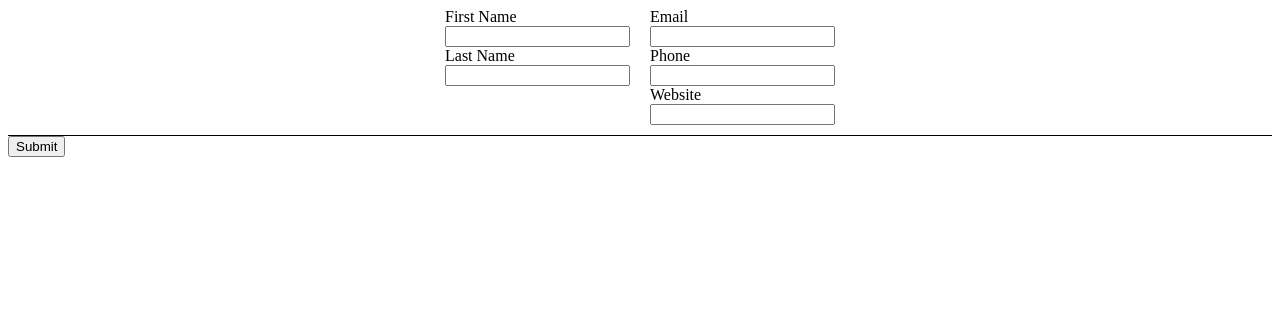
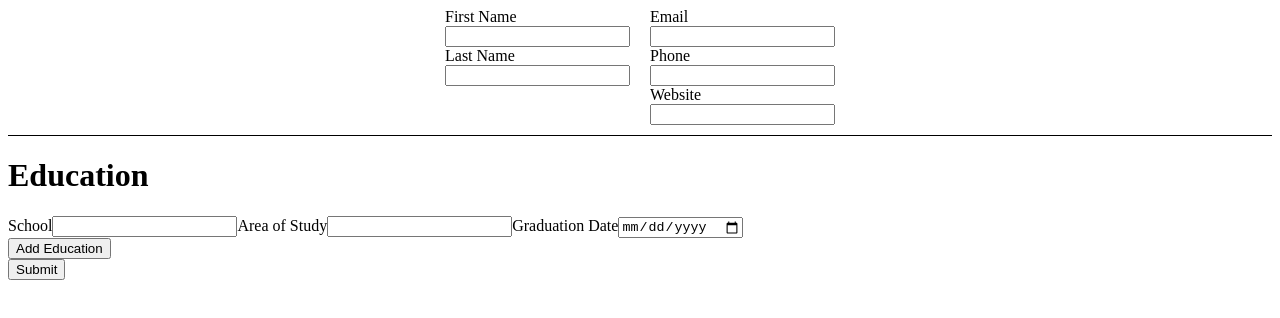
Before and after one commit to vansharora03/CV-Application, a React (Create React App) app: page / in a window 1280 px wide. Shown: the top 318 px of the page. Built offline with nearby package versions, Linux system fonts and the light colour scheme.

Commit message:
Set up basic skeleton layout for Education

```diff
--- a/src/components/Education.js
+++ b/src/components/Education.js
@@ -1,7 +1,50 @@
 import React from "react";
+import EducationView from "./EducationView";
 
 export default class Education extends React.Component {
+    constructor(props) {
+            super(props);
+            this.state = {
+                educationList : [],
+                education: {
+                    school: '',
+                    areaOfStudy:'',
+                    graduationDate: ''
+                }
+            }
+            this.addEducation = this.addEducation.bind(this);
+            this.handleChange = this.handleChange.bind(this);
+    }
+
+    addEducation() {
+
+    }
+
+    handleChange(e) {
+        this.setState(prevState => ({
+            ...prevState,
+            education: {
+               ...prevState.education,
+               [e.target.id]: e.target.value
+            }
+        }))
+    }
+
+
     render() {
-        return
+        const {submitted} = this.props;
+        const editable = (<div className="qualificationSection">
+            <h1 className="title">Education</h1>
+            <EducationView educationList={this.state.educationList}/>
+            <form className="educationForm">
+                <label className="schoolLabel">School<input onChange={this.handleChange} id="school"></input></label>
+                <label className="areaOfStudyLabel">Area of Study<input onChange={this.handleChange} id="areaOfStudy"></input></label>
+                <label className="graduationDateLabel">Graduation Date<input onChange={this.handleChange} id="graduationDate" type="date"></input></label>
+            </form>
+            <button className="addEducationBtn">Add Education</button>
+        </div>)
+        const notEditable = (<EducationView educationList={this.state.educationList}/>)
+
+        return submitted? notEditable : editable
     }
 }
```
